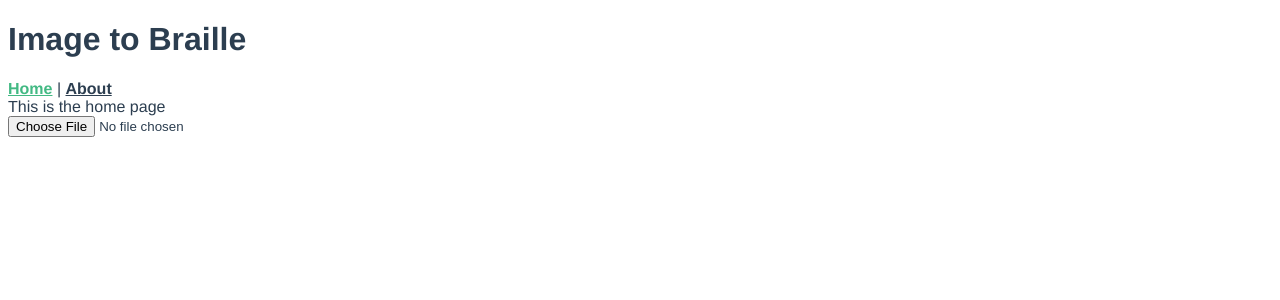
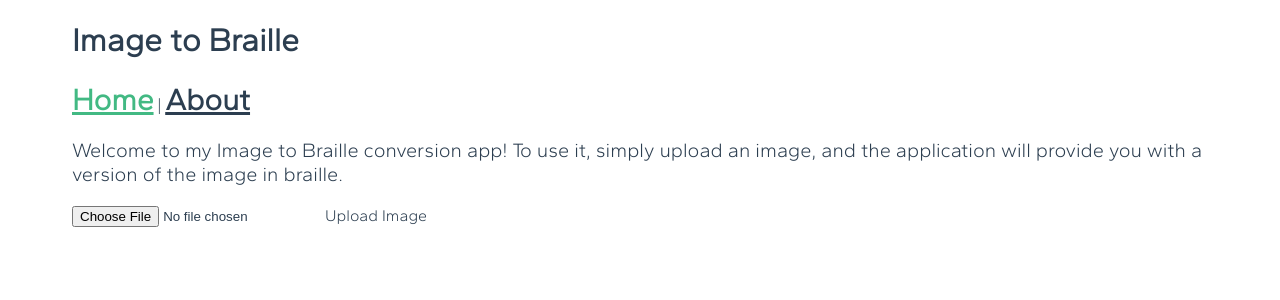
Before and after one commit to Ciaran98/Braille-Image-Web, a Vue app: page / in a window 1280 px wide. Shown: the top 300 px of the page. Built offline with nearby package versions, Linux system fonts and the light colour scheme.

Commit message:
Improved application functionality

```diff
--- a/src/App.vue
+++ b/src/App.vue
@@ -8,17 +8,25 @@
 </template>
 
 <style>
+@import url('https://fonts.googleapis.com/css2?family=Gantari:wght@300&display=swap');
+@import url('https://fonts.googleapis.com/css2?family=Gantari:wght@300&display=swap');
 #app {
-  font-family: Avenir, Helvetica, Arial, sans-serif;
+  margin-left:5vw;
+  margin-right:5vw;
+  font-family: 'Gantari', sans-serif;
   -webkit-font-smoothing: antialiased;
   -moz-osx-font-smoothing: grayscale;
   color: #2c3e50;
 }
 nav a {
+  font-size: 30px;
   font-weight: bold;
   color: #2c3e50;
 }
 nav a.router-link-exact-active {
   color: #42b983;
 }
+button{
+  all: unset;
+}
 </style>
--- a/src/components/About.vue
+++ b/src/components/About.vue
@@ -1,6 +1,13 @@
 <template>
-<div>
-This is the about page
+<div class="about-text">
+  <p>Hi!
+    Welcome to my Image to Braille conversion app!
+    My name is Ciarán Melarkey.
+    I am a graduate from the Letterkenny Institute of Technology.
+    I am an aspiring web developer with a great interest in learning new technologies and languages.
+    I primarily developed this website to learn Vue.js.
+    I originally developed the image conversion just using Node.js, but I wanted to expand the scope of the project by including an interface for the user to convert their images.
+  </p>
 </div>
 
 </template>
--- a/src/components/Home.vue
+++ b/src/components/Home.vue
@@ -1,6 +1,6 @@
 <template>
-<div>
-This is the home page
+<div class="home-text">
+  <p>Welcome to my Image to Braille conversion app! To use it, simply upload an image, and the application will provide you with a version of the image in braille.</p>
 </div>
 </template>
 
--- a/src/components/Upload.vue
+++ b/src/components/Upload.vue
@@ -1,11 +1,12 @@
 <template>
 <div>
     <form enctype="multipart/form-data">
-        <input type="file" name="uploadImage" accept="image/*" @change="imageUpload($event);"/>
+        <input type="file" name="uploadImage" accept="image/*" @change="initImageData($event)"/>
+        <button type="submit" @click="imageUpload($event)">Upload Image</button>
     </form>
 </div>
-<div>
-    <p>
+<div >
+    <p class="braille-output" v-if="buttonClicked">
     {{brailleThing}}
     </p>
 
@@ -23,27 +24,34 @@ export default {
     name: "upload-component",
     data(){
         return{
-            brailleThing:''
+            brailleThing:'',
+            buttonClicked:false,
+            imageData:''
         }
 
     },
     methods:{
-
+    // Capture Image data from Image submission, and save it to imageData variable
+    initImageData(event){
+        this.imageData = event.target.files[0];
+    },
+    // Upload Image to server, receive Image as Braille as a response from the server
     imageUpload(event){
-        if(!event.target.files[0]){
+        event.preventDefault();
+        if(this.imageData.length == 0){
+            alert('Please select an Image');
             return;
         }
+        let data = new FormData();
+        data.append('file',this.imageData);
         this.brailleThing = '';
-        axios.defaults.headers.post['Content-Type'] = 'multipart/form-data'
-        let data = new FormData();
-        data.append('name','image-upload');
-        data.append('file',event.target.files[0]);
         axios.post(url,data,{
             headers:{
                 'Content-Type':'multipart/form-data',
             },
         })
         .then(res =>{
+            this.buttonClicked = true;
             this.brailleThing = res.data;
         }).catch(err =>{
             console.error(err);
@@ -56,7 +64,14 @@ export default {
 
 <!-- Add "scoped" attribute to limit CSS to this component only -->
 <style scoped>
+.braille-output{
+    border: 2px solid
+}
 p{
     font-size: 20px;
+    max-width:80ch;
+    text-align: center;
+    padding: 20px 10px;
+    border-radius: 6px;
 }
 </style>
--- a/src/views/AboutView.vue
+++ b/src/views/AboutView.vue
@@ -15,3 +15,10 @@ export default {
   }
 }
 </script>
+<style>
+div > p{
+  font-family: 'Gantari', sans-serif;
+  font-size: 20px;
+}
+
+</style>
--- a/src/views/HomeView.vue
+++ b/src/views/HomeView.vue
@@ -17,3 +17,10 @@ export default {
   }
 }
 </script>
+<style>
+div > p{
+  font-family: 'Gantari', sans-serif;
+  font-size: 20px;
+}
+
+</style>
```
Also changed, not shown: 1 other file (tests, documents, lock files or other folders).
